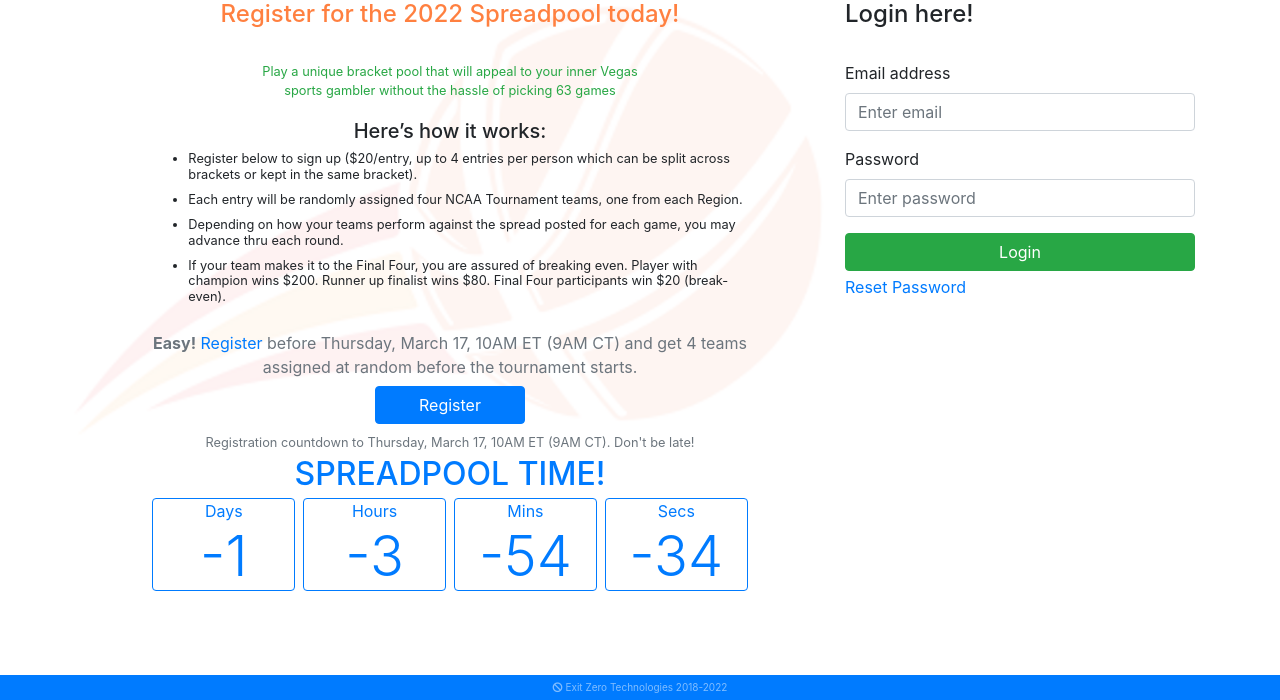
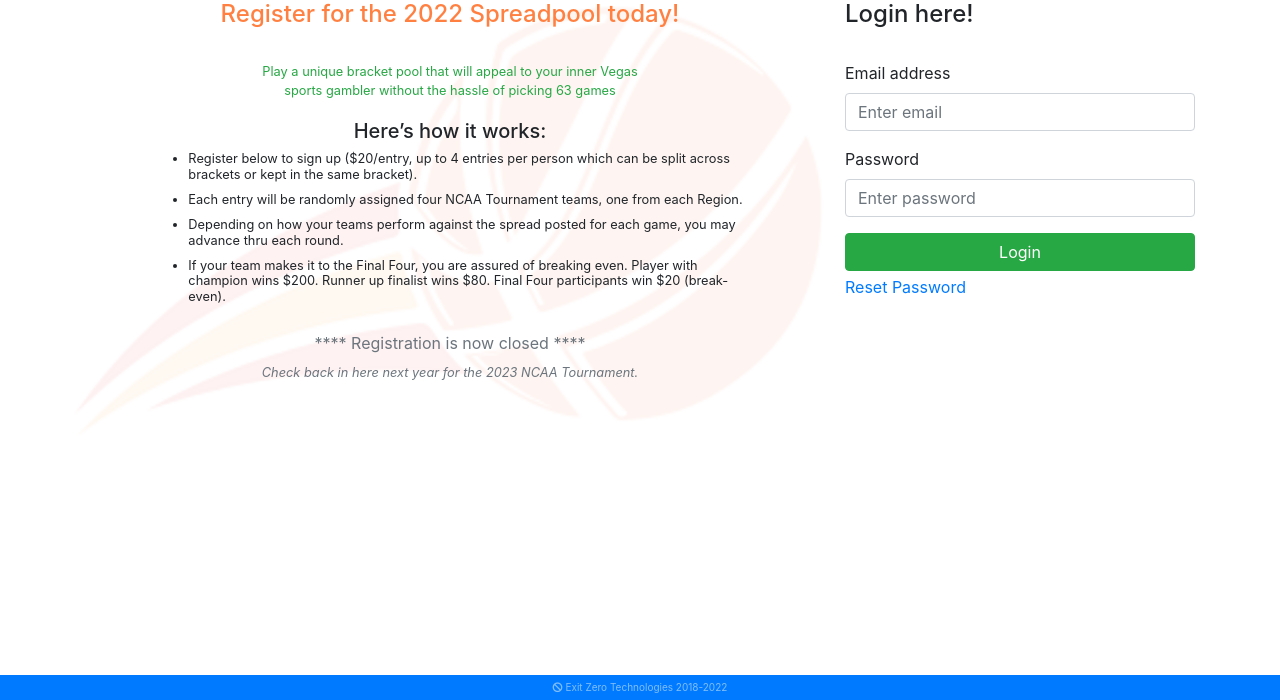
Before and after one commit to paulrmaurer1/spreadpool, a Django app: page /login/ in a window 1280 px wide. Shown: the part 100-800 px from the top of the page. Run offline with Django 3.2, Linux system fonts and the light colour scheme; parts of the project's set-up code (start-up, migrations or seed data) failed here and were passed over; some libraries are stand-ins or nearby versions.

Commit message:
post registration

```diff
--- a/spreadpool/templates/registration/login.html
+++ b/spreadpool/templates/registration/login.html
@@ -31,25 +31,25 @@
 					<li>If your team makes it to the Final Four, you are assured of breaking even. Player with champion wins $200. Runner up finalist wins $80. Final Four participants win $20 (break-even).</li>
 				</ul>
 				<!-- UNCOMMENT THIS DURING REGISTRATION PERIOD -->
- 				<h5 class="pt-2"><small class="text-muted"><strong>Easy!</strong> <a href="{% url 'bracket:signup' %}">Register</a> before {% settings_value "REGISTRATION_DEADLINE_FRIENDLY" %} and get 4 teams assigned at random before the tournament starts.</small></h5>
+ 				<!-- <h5 class="pt-2"><small class="text-muted"><strong>Easy!</strong> <a href="{% url 'bracket:signup' %}">Register</a> before {% settings_value "REGISTRATION_DEADLINE_FRIENDLY" %} and get 4 teams assigned at random before the tournament starts.</small></h5> -->
 
         <!--<h5 class="pt-2"><small class="text-muted">**** Registration will be opening soon...check back here later. ****</small></h5> -->
 
 				<!-- UNCOMMENT THIS AFTER REGISTRATION PERIOD -->
- 				{% comment %} <h5 class="pt-2"><small class="text-muted">**** Registration is now closed ****</small></h5>
+ 				<h5 class="pt-2"><small class="text-muted">**** Registration is now closed ****</small></h5>
 				<h6><em><small class="text-muted">Check back in here next year for the 2023 NCAA Tournament.</small></em></h6>
 				<br>
 				<br>
-				<br> {% endcomment %}
+				<br>
 
 				<!-- UNCOMMENT THIS DURING REGISTRATION PERIOD -->
- 				<form action = "{% url 'bracket:signup' %}">
+ 				<!-- <form action = "{% url 'bracket:signup' %}">
 					<button class="btn btn-primary custom" type="submit">Register</button>
-				</form>
+				</form> -->
 
-				<h6 class="mt-2 mb-1"><small class="text-muted">Registration countdown to {% settings_value "REGISTRATION_DEADLINE_FRIENDLY" %}. Don't be late!</small></h6>
+				<!-- <h6 class="mt-2 mb-1"><small class="text-muted">Registration countdown to {% settings_value "REGISTRATION_DEADLINE_FRIENDLY" %}. Don't be late!</small></h6> -->
 				<!-- Display the countdown timer in an element -->
-				<p id="timer" class="m-0 text-primary h2"></p>
+				<!-- <p id="timer" class="m-0 text-primary h2"></p>
 				<div class = "d-flex flex-row">
 					<div class = "col col-2-md text-center border border-primary text-primary rounded p-0 m-1">
 						<p class="mb-0">Days</p>
@@ -104,7 +104,7 @@
 					    document.getElementById("timer").innerHTML = "SPREADPOOL TIME!";
 					  }
 					}, 1000);
-				</script>
+				</script> -->
 			</div>
 			<div class = "col"></div>
 		</div>
```
